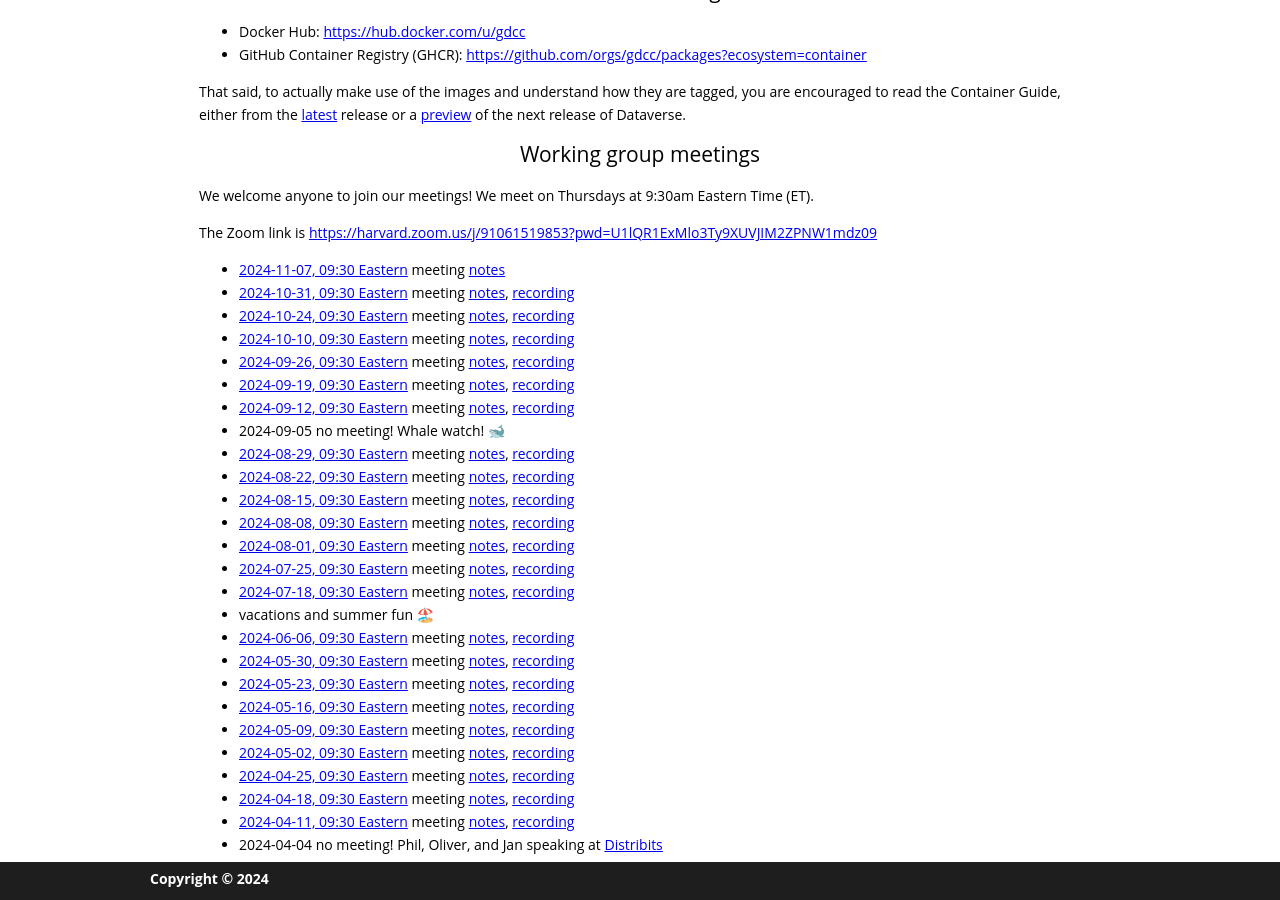
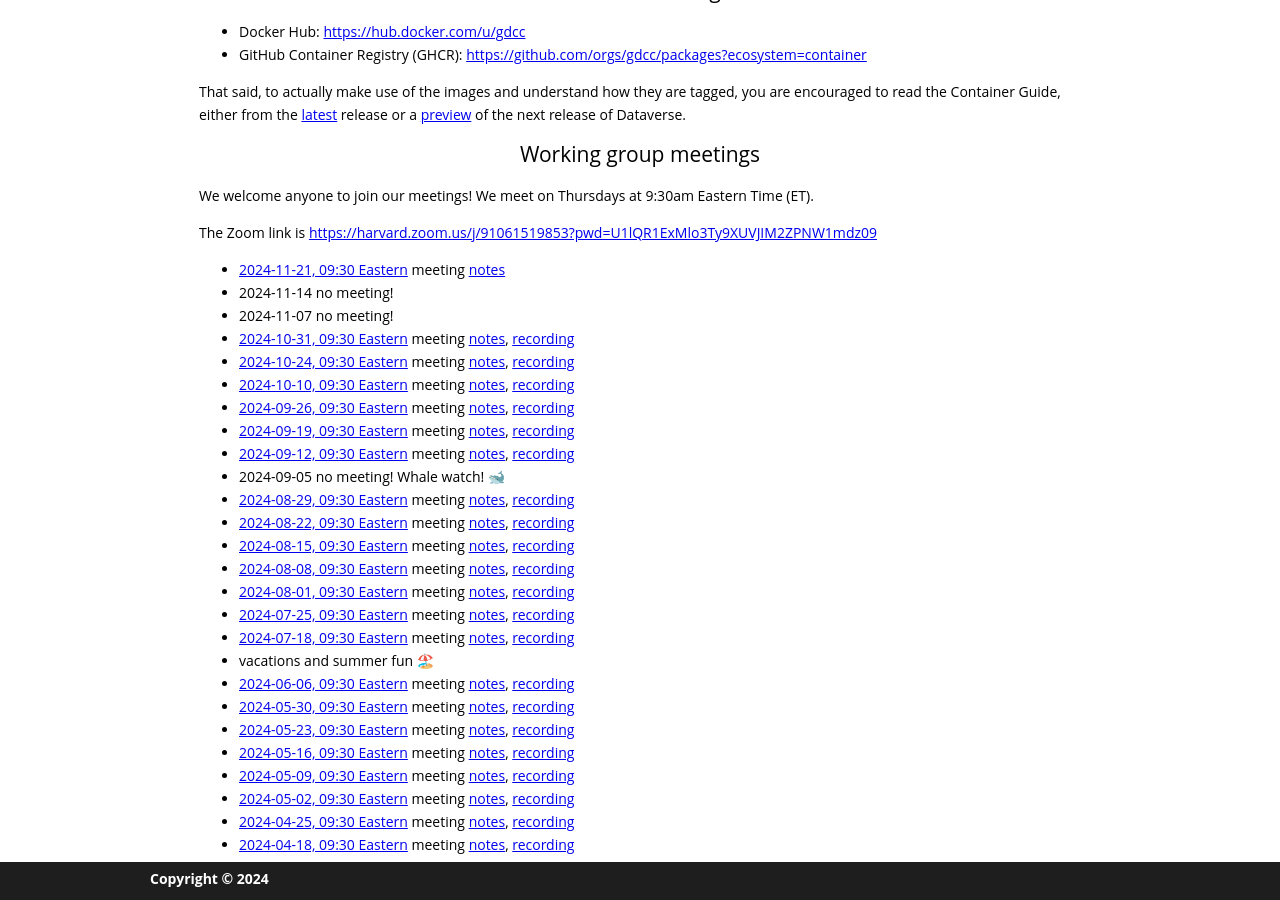
Before and after one commit to gdcc/ct.gdcc.io, a Jekyll site: the page built from index.md, in a window 1280 px wide and 900 px high, scrolled down 730 px. Built offline with Jekyll 4.4.1, drawn with Linux system fonts in a browser that asks for light colours; our own code applies the rules of GitHub Pages for plain Markdown files.

Commit message:
cancel next two meetings

```diff
--- a/index.md
+++ b/index.md
@@ -22,7 +22,9 @@ We welcome anyone to join our meetings! We meet on Thursdays at 9:30am Eastern T
 
 The Zoom link is <https://harvard.zoom.us/j/91061519853?pwd=U1lQR1ExMlo3Ty9XUVJIM2ZPNW1mdz09>
 
-- [2024-11-07, 09:30 Eastern](https://time.is/compare/0930_07_Nov_2024_in_Boston) meeting [notes](https://docs.google.com/document/d/1JALRaIcsjB7oLmN0rAtNyu1kZo28xXgG7sDR1RkRG4I/edit?usp=sharing)
+- [2024-11-21, 09:30 Eastern](https://time.is/compare/0930_21_Nov_2024_in_Boston) meeting [notes](https://docs.google.com/document/d/1JALRaIcsjB7oLmN0rAtNyu1kZo28xXgG7sDR1RkRG4I/edit?usp=sharing)
+- 2024-11-14 no meeting!
+- 2024-11-07 no meeting!
 - [2024-10-31, 09:30 Eastern](https://time.is/compare/0930_31_Oct_2024_in_Boston) meeting [notes](https://docs.google.com/document/d/1C2s7FnxL0LIWbrFOHNEg21tkBtD0HJ3x9QZ3HvuA4VI/edit?usp=sharing), [recording](https://harvard.zoom.us/rec/share/696pvgwG02Uftc9K9WHmeyAifUEQDy0Xl5cvgg55nxGjvw7kNmZjXgjBPEzTyBw_.qltkH8hjV4AYE465)
 - [2024-10-24, 09:30 Eastern](https://time.is/compare/0930_24_Oct_2024_in_Boston) meeting [notes](https://docs.google.com/document/d/1AN6aAX5rt4lS5fEGYY1Q7Feug2GkIoLve-8WSOppVpA/edit?usp=sharing), [recording](https://harvard.zoom.us/rec/share/hAS8xevteJ1FiThX36im1fpzFav4cLVyUczFPo9w2X-FfGoLsQ6SoavLTGLQRHmM.2d5JyANO6AKqwIp_)
 - [2024-10-10, 09:30 Eastern](https://time.is/compare/0930_10_Oct_2024_in_Boston) meeting [notes](https://docs.google.com/document/d/1KIvrM5prIJyJKij4nwxNw5genQolmqSG5GDWbIH7d7U/edit?usp=sharing), [recording](https://harvard.zoom.us/rec/share/t9q7C2oISdJJJv7dAc6XocNdE376FtyQdFbqI8Ks9WIkJRIytaDqaWggigxx5B9j.7FKB17_6Oz5aLd-f)
```
